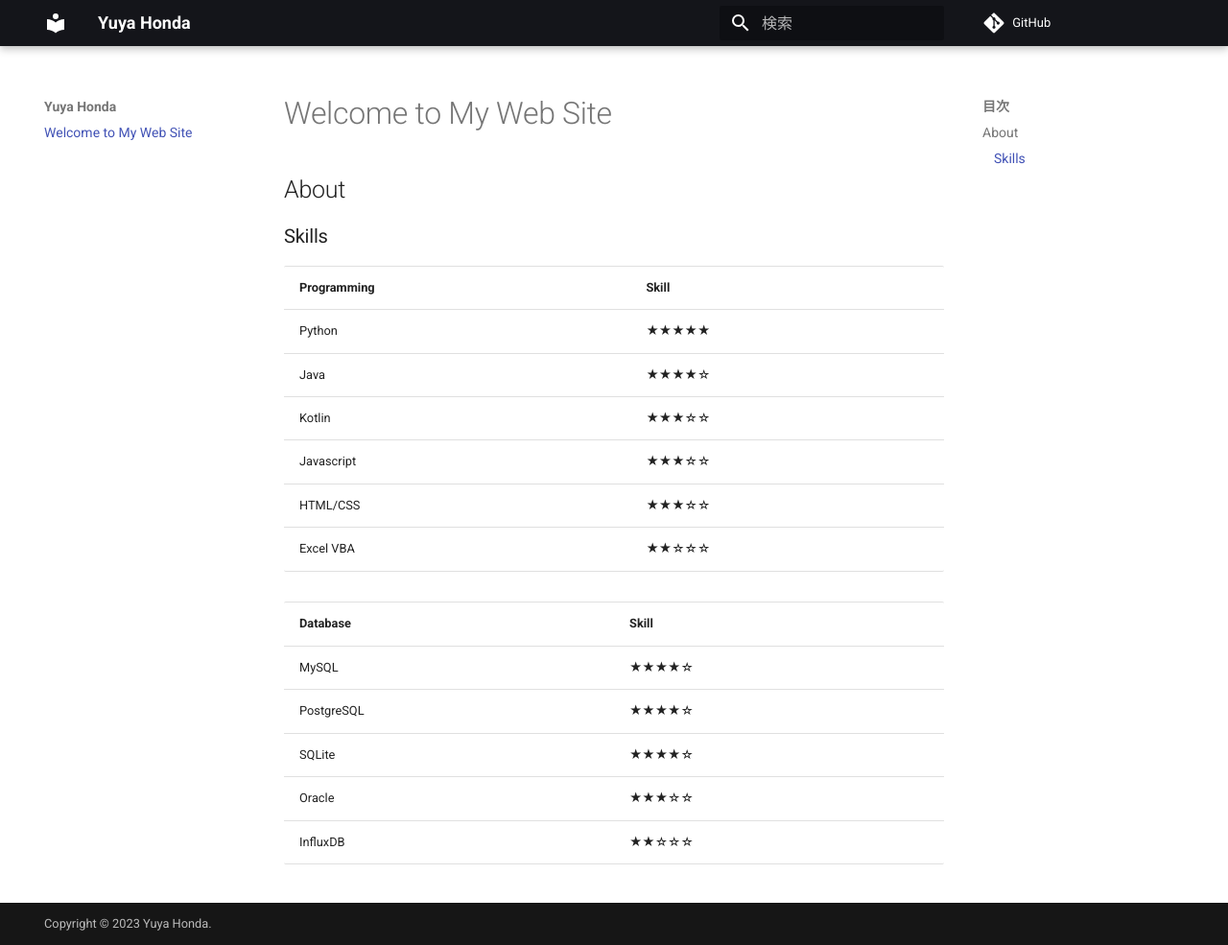
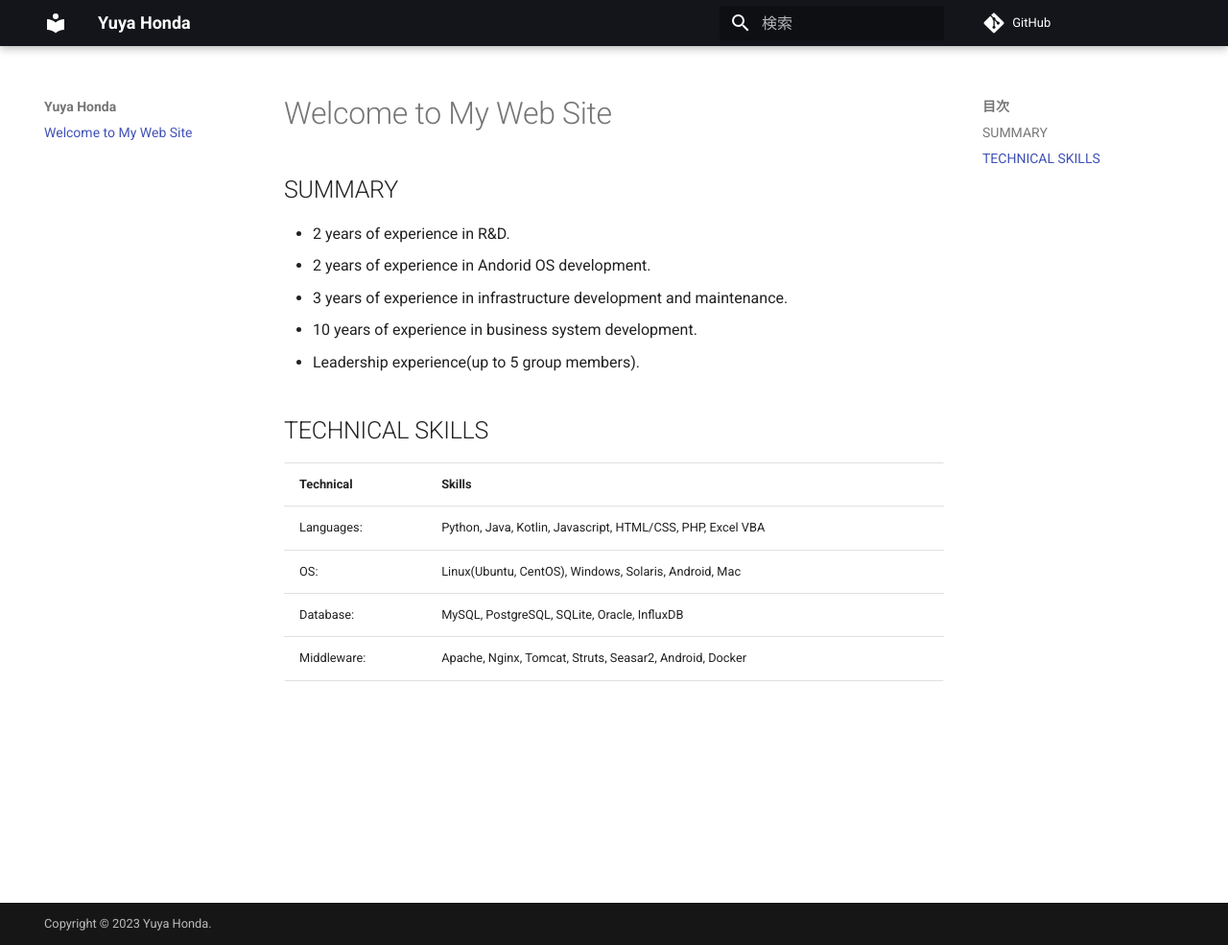
Before and after one commit to yuyahnd/yuyahnd.github.io, an MkDocs documentation site: the page built from docs/index.md, in a window 1280 px wide and 985 px high. Shown: the whole window at 96% size. Built offline with MkDocs 1.6.1 and Material for MkDocs 9.7.7, drawn with Linux system fonts in a browser that asks for light colours; comment, search, counter and statistics services are not loaded.

Commit message:
Update index.md

```diff
--- a/docs/index.md
+++ b/docs/index.md
@@ -1,24 +1,18 @@
 # Welcome to My Web Site
 
 
-## About
+## SUMMARY
+- 2 years of experience in R&D.
+- 2 years of experience in Andorid OS development.
+- 3 years of experience in infrastructure development and maintenance.
+- 10 years of experience in business system development.
+- Leadership experience(up to 5 group members).
 
-### Skills
+## TECHNICAL SKILLS
 
-| Programming               | Skill         |
-| ------------------------- | ------------- |
-| Python                    | ★★★★★     |
-| Java                      | ★★★★☆     |
-| Kotlin                    | ★★★☆☆     |
-| Javascript                | ★★★☆☆     |
-| HTML/CSS                  | ★★★☆☆     |
-| Excel VBA                 | ★★☆☆☆     |
-
-
-| Database                  | Skill         |
-| ------------------------- | ------------- |
-| MySQL                     | ★★★★☆     |
-| PostgreSQL                | ★★★★☆     |
-| SQLite                    | ★★★★☆     |
-| Oracle                    | ★★★☆☆     |
-| InfluxDB                  | ★★☆☆☆     |
+| Technical   | Skills                                                     |
+| :--------   | :--------------------------------------------------------- |
+| Languages:  | Python, Java, Kotlin, Javascript, HTML/CSS, PHP, Excel VBA |
+| OS:         | Linux(Ubuntu, CentOS), Windows, Solaris, Android, Mac      |
+| Database:   | MySQL, PostgreSQL, SQLite, Oracle, InfluxDB                |
+| Middleware: | Apache, Nginx, Tomcat, Struts, Seasar2, Android, Docker    |
```
